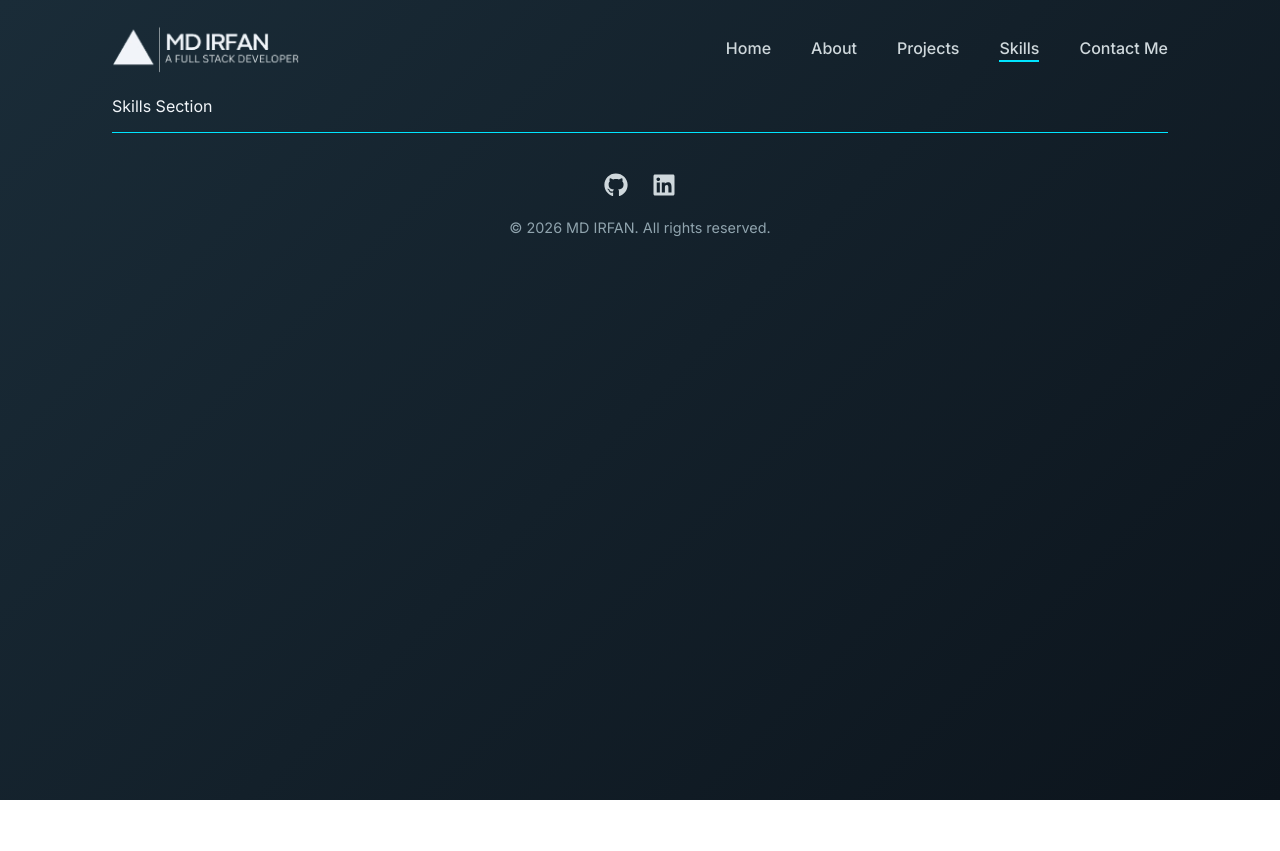
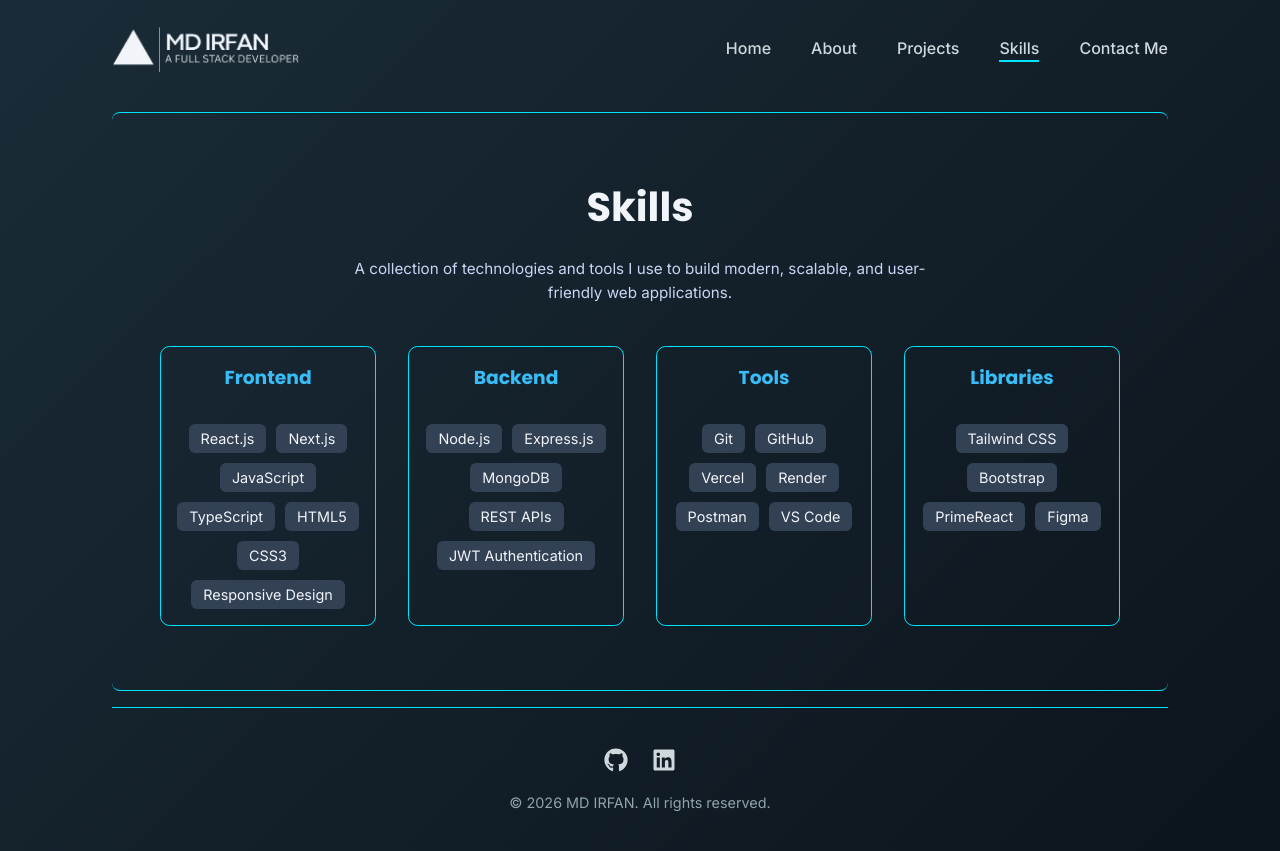
Before and after one commit to Mdirfan0786/apna_Portfolio, a React (Vite) app in the folder frontend/: page /skills in a window 1280 px wide. Before the commit the page ends 800 px from the top, so only its background shows below. Built offline with nearby package versions, Linux system fonts and the light colour scheme.

Commit message:
feat: Added Skills Section

```diff
--- a/frontend/src/components/Projects/Projects.module.css
+++ b/frontend/src/components/Projects/Projects.module.css
@@ -18,6 +18,7 @@
 .projects > p {
   text-align: center;
   margin-bottom: 2rem;
+  color: #cbd5f5;
 }
 
 /* Project Container */
@@ -46,7 +47,7 @@
 }
 
 .project_card > h3 {
-  color: #00e5ff;
+  color: #38bdf8;
 }
 
 .project_card p {
--- a/frontend/src/components/Skills/Skills.jsx
+++ b/frontend/src/components/Skills/Skills.jsx
@@ -1,7 +1,53 @@
 import React from "react";
+import Styles from "./Skills.module.css";
 
-function Skills() {
-  return <div>Skills Section</div>;
-}
+const Skills = () => {
+  const skills = {
+    Frontend: [
+      "React.js",
+      "Next.js",
+      "JavaScript",
+      "TypeScript",
+      "HTML5",
+      "CSS3",
+      "Responsive Design",
+    ],
+    Backend: [
+      "Node.js",
+      "Express.js",
+      "MongoDB",
+      "REST APIs",
+      "JWT Authentication",
+    ],
+    Tools: ["Git", "GitHub", "Vercel", "Render", "Postman", "VS Code"],
+    Libraries: ["Tailwind CSS", "Bootstrap", "PrimeReact", "Figma"],
+  };
+
+  return (
+    <section className={Styles.Skills_Section}>
+      <h2 className={Styles.Skills_title}>Skills</h2>
+
+      <p className={Styles.Skills_desc}>
+        A collection of technologies and tools I use to build modern, scalable,
+        and user-friendly web applications.
+      </p>
+
+      <div className={Styles.Skills_container}>
+        {Object.entries(skills).map(([category, items]) => (
+          <div className={Styles.Skills_card} key={category}>
+            <h3>{category}</h3>
+            <div className={Styles.Skills_list}>
+              {items.map((skill, index) => (
+                <span key={index} className={Styles.Skill_item}>
+                  {skill}
+                </span>
+              ))}
+            </div>
+          </div>
+        ))}
+      </div>
+    </section>
+  );
+};
 
 export default Skills;
--- /dev/null
+++ b/frontend/src/components/Skills/Skills.module.css
@@ -0,0 +1,89 @@
+/* Skills Section */
+.Skills_Section {
+  padding: 4rem 3rem;
+  margin-block: 1rem;
+  border-bottom: 1px solid #00e5ff;
+  border-top: 1px solid #00e5ff;
+  border-radius: 0.5rem;
+}
+
+.Skills_title {
+  text-align: center;
+  font-size: 2.5rem;
+  margin-bottom: 40px;
+}
+
+.Skills_desc {
+  text-align: center;
+  max-width: 600px;
+  margin: -20px auto 40px auto;
+  color: #cbd5f5;
+  font-size: 0.95rem;
+  line-height: 1.6;
+}
+
+/* Skills Container */
+.Skills_container {
+  display: grid;
+  grid-template-columns: repeat(4, 1fr);
+  gap: 2rem;
+}
+
+/* Skills Card */
+.Skills_card {
+  display: flex;
+  flex-direction: column;
+  gap: 1rem;
+  border: 1px solid #00e5ff;
+  border-radius: 0.6rem;
+  padding: 1rem;
+  transition: 0.3s;
+  cursor: pointer;
+  height: 100%;
+}
+
+.Skills_card:hover {
+  transform: translateY(-5px);
+  box-shadow: 0 8px 25px rgba(0, 229, 255, 0.4);
+}
+
+.Skills_card h3 {
+  margin-bottom: 1rem;
+  color: #38bdf8;
+  text-align: center;
+  position: relative;
+  display: inline-block;
+}
+
+.Skills_card h3::after {
+  content: "";
+  position: absolute;
+  bottom: -4px;
+  left: 50%;
+  transform: translateX(-50%);
+  width: 0%;
+  height: 2px;
+  background: #38bdf8;
+  transition: width 0.4s ease;
+}
+
+/* animation when card hover */
+
+.Skills_card:hover h3::after {
+  width: 40%;
+}
+
+/* skills List */
+.Skills_list {
+  display: flex;
+  flex-wrap: wrap;
+  justify-content: center;
+  gap: 10px;
+}
+
+.Skill_item {
+  background: #334155;
+  padding: 6px 12px;
+  border-radius: 6px;
+  font-size: 0.9rem;
+}
```
